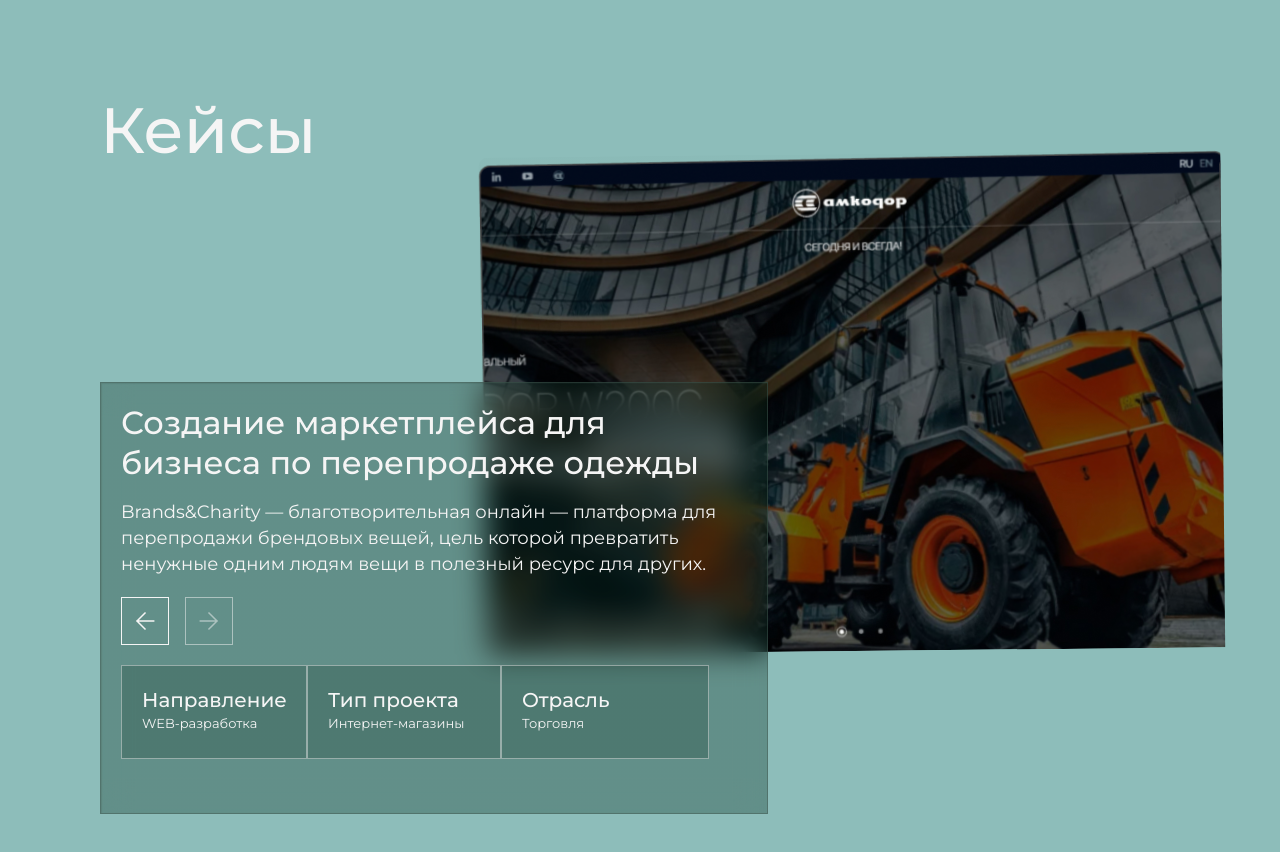
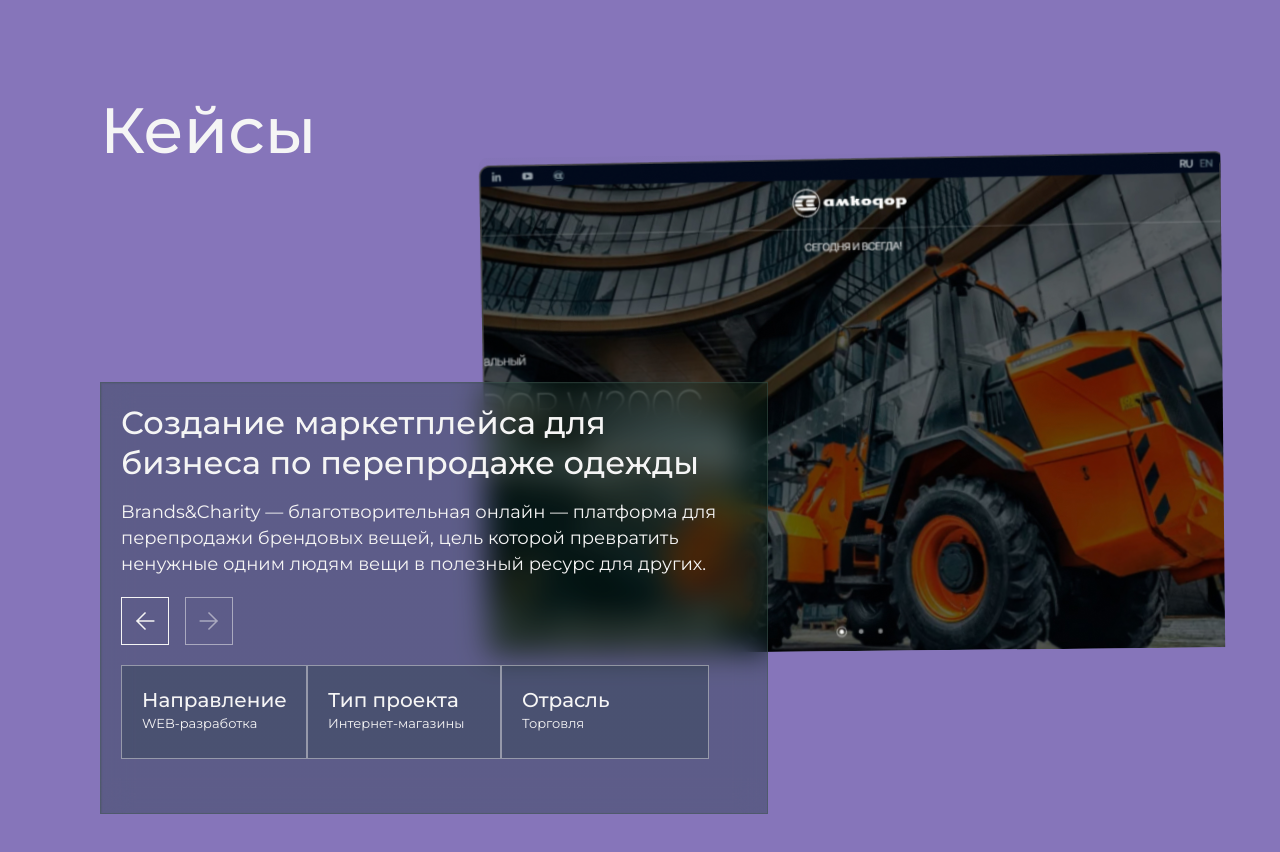
Before and after one commit to PavelTitov16/Test-project, a website built with webpack: page src/index.html in a window 1280 px wide. Both pictures are taken after a click on the button 209 px from the left and 620 px from the top of the page. Shown: the top 852 px of the page. Built offline with nearby package versions, Linux system fonts and the light colour scheme; files whose address does not match are found by name.

Commit message:
feat: add background change for app

```diff
--- a/src/modules/description.ts
+++ b/src/modules/description.ts
@@ -93,7 +93,7 @@ export class Description implements DescriptionModel {
         const layoutTabsTitles = Array.from(document.getElementsByClassName('layout-tab__title')) as HTMLHeadElement[];
         const layoutTabsText = Array.from(document.getElementsByClassName('layout-tab__text')) as HTMLParagraphElement[];
 
-        layoutTitle.addEventListener("animationend", () => {
+        layoutTitle.addEventListener("animationend", (event: AnimationEvent): void => {
             layoutTitle.classList.remove("up");
             layoutText.classList.remove("up");
             layoutTabsTitles.forEach((title) => {
@@ -105,11 +105,21 @@ export class Description implements DescriptionModel {
         });
     }
 
+    public addGreenBg(): void {
+        this.body.classList.remove("color-purple");
+        this.body.classList.add("color-green");
+    }
+
+    public addGPurpleBg(): void {
+        this.body.classList.remove("color-green");
+        this.body.classList.add("color-purple");
+    }
+
     public subscribeOnLeft(): void {
         const leftBtn = document.getElementById('btn-left') as HTMLButtonElement;
         const rightBtn = document.getElementById('btn-right') as HTMLButtonElement;
 
-        leftBtn.addEventListener('click', () => {
+        leftBtn.addEventListener('click', (event: MouseEvent): void => {
             leftBtn.classList.add('inactive');
             leftBtn.disabled = true;
             rightBtn.classList.remove('inactive');
@@ -117,6 +127,7 @@ export class Description implements DescriptionModel {
             this.moveTextUp();
             setTimeout(this.addProductionText, 1200);
             this.moveTextDown();
+            this.addGreenBg();
         });
     }
 
@@ -124,7 +135,7 @@ export class Description implements DescriptionModel {
         const leftBtn = document.getElementById('btn-left') as HTMLButtonElement;
         const rightBtn = document.getElementById('btn-right') as HTMLButtonElement;
 
-        rightBtn.addEventListener('click', () => {
+        rightBtn.addEventListener('click', (event: MouseEvent): void => {
             rightBtn.classList.add('inactive');
             rightBtn.disabled = true;
             leftBtn.classList.remove('inactive');
@@ -132,6 +143,7 @@ export class Description implements DescriptionModel {
             this.moveTextUp();
             setTimeout(this.addShopText, 1200);
             this.moveTextDown();
+            this.addGPurpleBg();
         });
     }
 
--- a/src/style.scss
+++ b/src/style.scss
@@ -139,6 +139,10 @@ h6 {
     font-style: normal;
     font-weight: 500;
     color: var(--font-color);
+}
+
+body {
+    transition: background-color 2.5s ease;
 }
 
 * {
```
Also changed, not shown: css/style.min.css, 1 other file.
